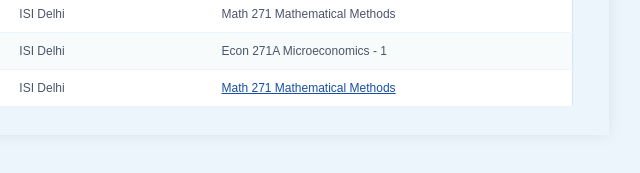
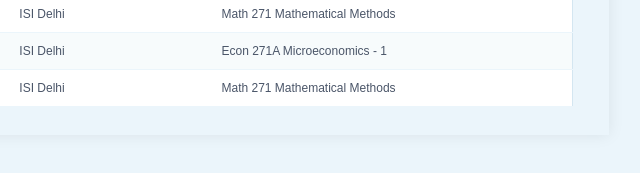
Before and after one commit to kthesmart4/kthesmart4.github.io, a plain HTML site: page taship.html in a window 1280 px wide. Shown: the part 175-348 px from the top of the page, 511-1151 px from the left. Drawn offline with Linux system fonts and the light colour scheme.

Commit message:
Remove link and display course name directly

```diff
--- a/taship.html
+++ b/taship.html
@@ -181,7 +181,7 @@
                             <td>Fall 2026</td>
                             <td>ISI Delhi</td>
                             <td>
-                                <a href="fall2026math271.html">Math 271 Mathematical Methods</a>
+                                Math 271 Mathematical Methods
                             </td>
                         </tr>
                     </tbody>
```
